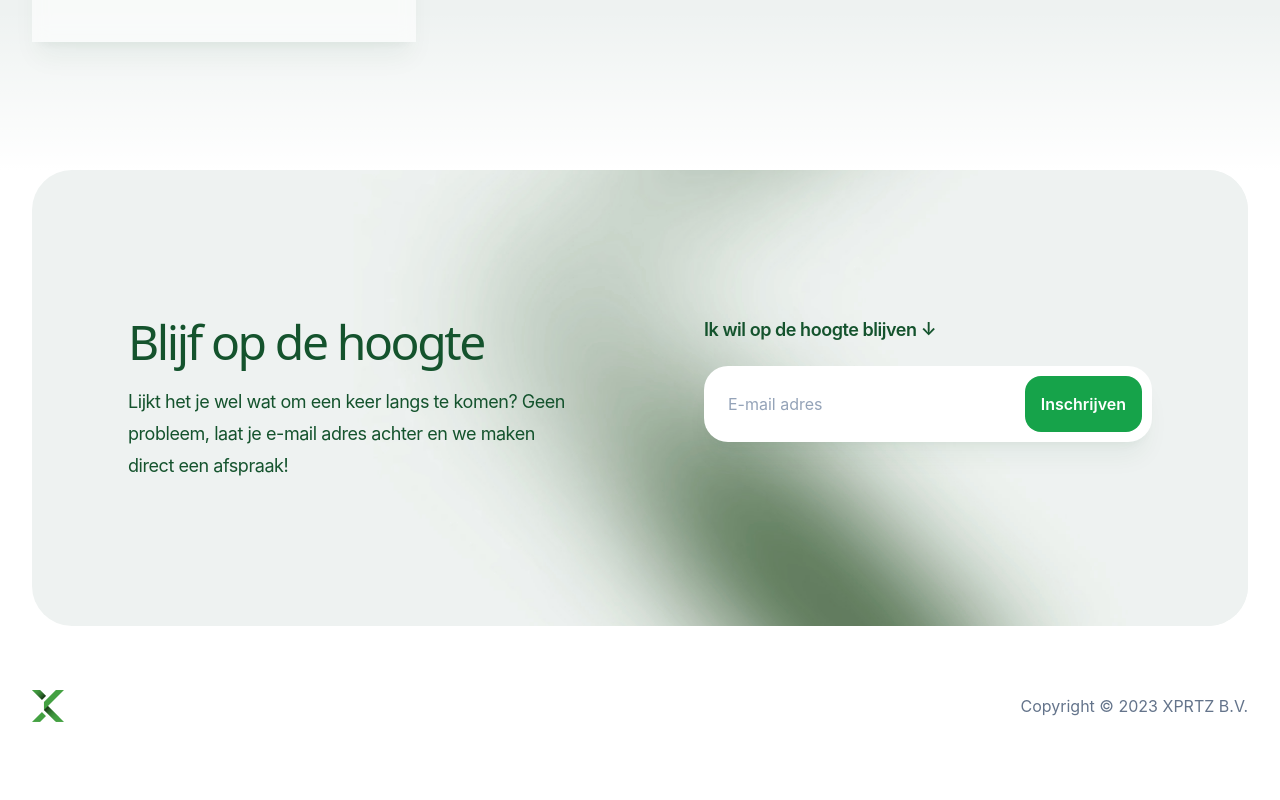
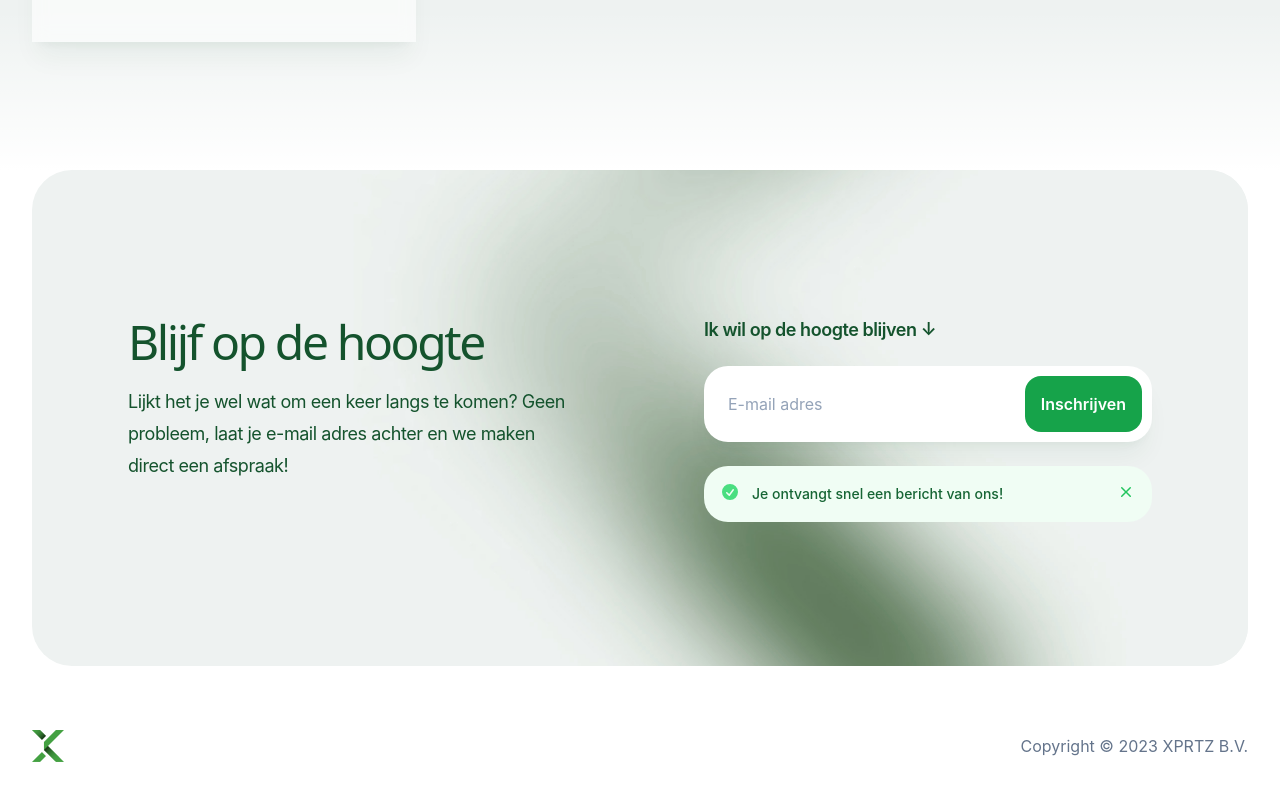
Before and after one commit to mlouage/XPRTZ.knowledge, a Next.js app: page / in a window 1280 px wide. Shown: the part 3999-4799 px from the top of the page. Built offline with nearby package versions, Linux system fonts and the light colour scheme.

Commit message:
Add subscribe banner

```diff
--- a/package.json
+++ b/package.json
@@ -11,6 +11,7 @@
   "browserslist": "defaults, not ie <= 11",
   "dependencies": {
     "@headlessui/react": "^1.7.8",
+    "@heroicons/react": "^2.0.16",
     "autoprefixer": "^10.4.12",
     "clsx": "^1.2.1",
     "focus-visible": "^5.2.0",
--- a/src/components/Newsletter.jsx
+++ b/src/components/Newsletter.jsx
@@ -3,6 +3,7 @@ import Image from 'next/image'
 import { Button } from '@/components/Button'
 import { Container } from '@/components/Container'
 import backgroundImage from '@/images/background-newsletter.jpg'
+import SuccessBanner from '@/components/SuccessBanner'
 
 function ArrowRightIcon(props) {
   return (
@@ -39,6 +40,7 @@ export function Newsletter() {
   return (
     <section id="newsletter" aria-label="Newsletter">
       <Container>
+
         <div className="relative -mx-4 overflow-hidden bg-brandwhite py-20 px-4 sm:-mx-6 sm:px-6 md:mx-0 md:rounded-5xl md:px-16 xl:px-24 xl:py-36">
           <Image
             className="absolute left-1/2 top-0 translate-x-[-10%] translate-y-[-45%] lg:translate-x-[-32%]"
@@ -77,10 +79,13 @@ export function Newsletter() {
                     <ArrowRightIcon className="h-6 w-6" />
                   </span>
                 </Button>
+
               </div>
+              <SuccessBanner />
             </form>
           </div>
         </div>
+
       </Container>
     </section>
   )
--- /dev/null
+++ b/src/components/SuccessBanner.jsx
@@ -0,0 +1,27 @@
+import { CheckCircleIcon, XMarkIcon } from '@heroicons/react/20/solid'
+
+export default function SuccessBanner() {
+  return (
+    <div className="rounded-3xl bg-green-50 p-4 mt-6">
+      <div className="flex">
+        <div className="flex-shrink-0">
+          <CheckCircleIcon className="h-5 w-5 text-green-400" aria-hidden="true" />
+        </div>
+        <div className="ml-3">
+          <p className="text-sm font-medium text-green-800">Je ontvangt snel een bericht van ons!</p>
+        </div>
+        <div className="ml-auto pl-3">
+          <div className="-mx-1.5 -my-1.5">
+            <button
+              type="button"
+              className="inline-flex rounded-md bg-green-50 p-1.5 text-green-500 hover:bg-green-100 focus:outline-none focus:ring-2 focus:ring-green-600 focus:ring-offset-2 focus:ring-offset-green-50"
+            >
+              <span className="sr-only">Dismiss</span>
+              <XMarkIcon className="h-5 w-5" aria-hidden="true" />
+            </button>
+          </div>
+        </div>
+      </div>
+    </div>
+  )
+}
--- a/src/pages/index.jsx
+++ b/src/pages/index.jsx
@@ -6,7 +6,6 @@ import { Hero } from '@/components/Hero'
 import { Newsletter } from '@/components/Newsletter'
 import { Schedule } from '@/components/Schedule'
 import { Speakers } from '@/components/Speakers'
-import { Sponsors } from '@/components/Sponsors'
 
 export default function Home() {
   return (
@@ -23,7 +22,6 @@ export default function Home() {
         <Hero />
         <Speakers />
         <Schedule />
-        {/* <Sponsors /> */}
         <Newsletter />
       </main>
       <Footer />
```
Also changed, not shown: 1 other file (tests, documents, lock files or other folders).
